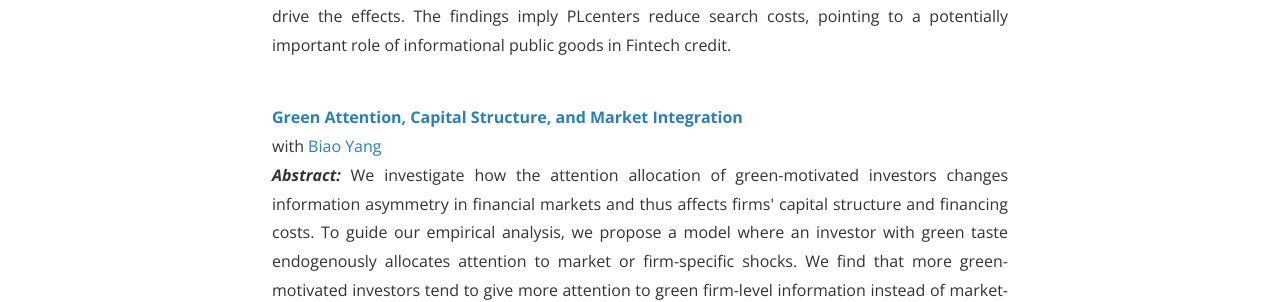
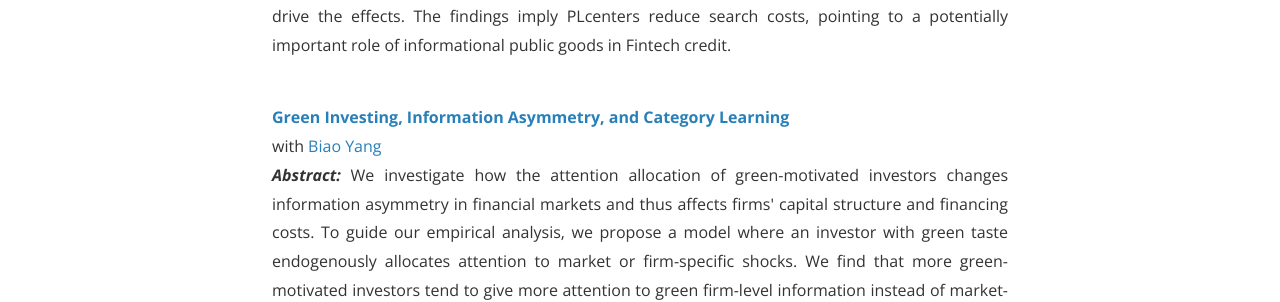
Before and after one commit to shasha-li/shasha-li.github.io, a Jekyll site: the page built from research.html, in a window 1280 px wide. Shown: the part 655-957 px from the top of the page. Built offline with Jekyll 4.4.1, drawn with Linux system fonts in a browser that asks for light colours; nearby versions of some CDN libraries; comment, search, counter and statistics services are not loaded; a style sheet for code colours, icons or effects is not loaded.

Commit message:
Update research.html

```diff
--- a/research.html
+++ b/research.html
@@ -18,7 +18,7 @@ permalink: /research/
   mainly drive the effects. The findings imply PLcenters reduce search costs, pointing to a potentially important role of informational public goods in Fintech credit.
   </p><br>
 
-<strong><a href="https://shasha-li.github.io/content/Green.pdf">Green Attention, Capital Structure, and Market Integration</a></strong>
+<strong><a href="https://shasha-li.github.io/content/Green.pdf">Green Investing, Information Asymmetry, and Category Learning</a></strong>
 <br>with <a href="https://app.scholarsite.io/biao-yang">Biao Yang</a><br>
 <p style="text-align:justify"><b><i>Abstract: </i>
   </b> We investigate how the attention allocation of green-motivated investors changes information asymmetry in financial markets and
```
